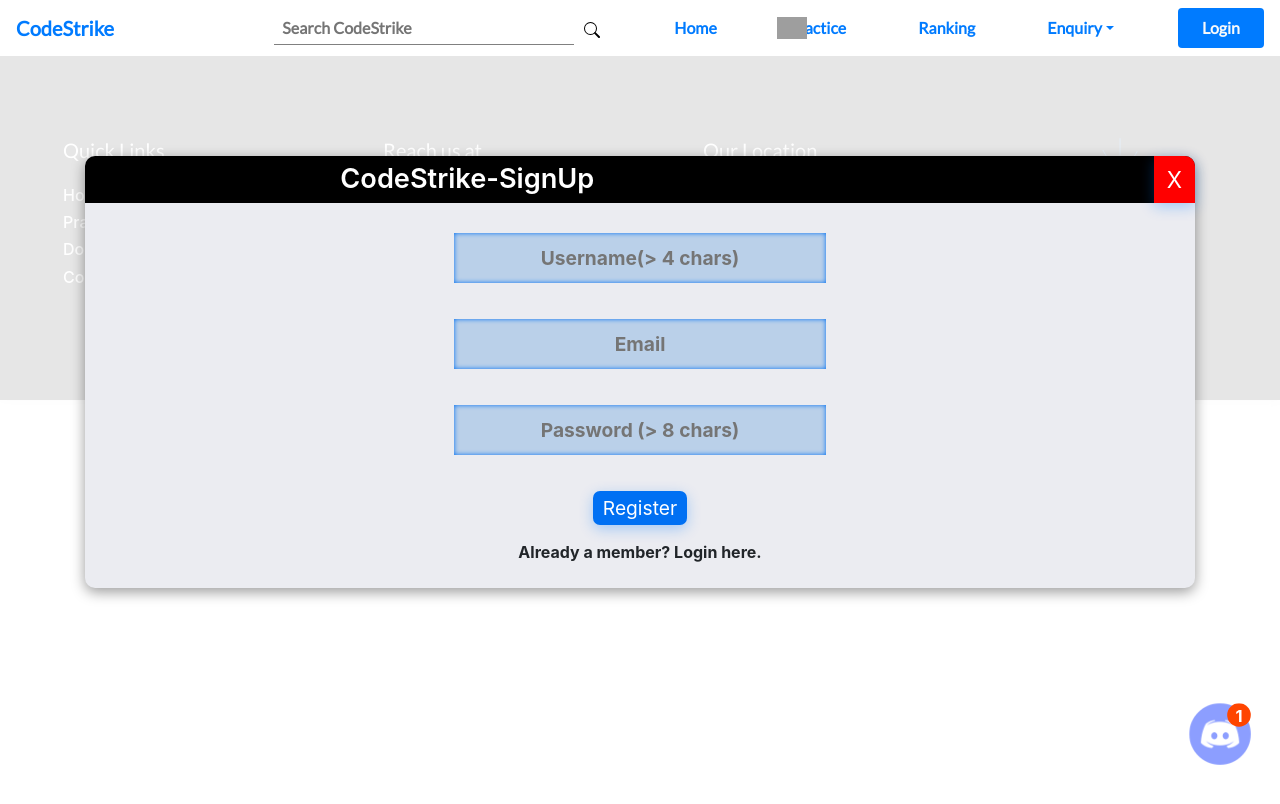
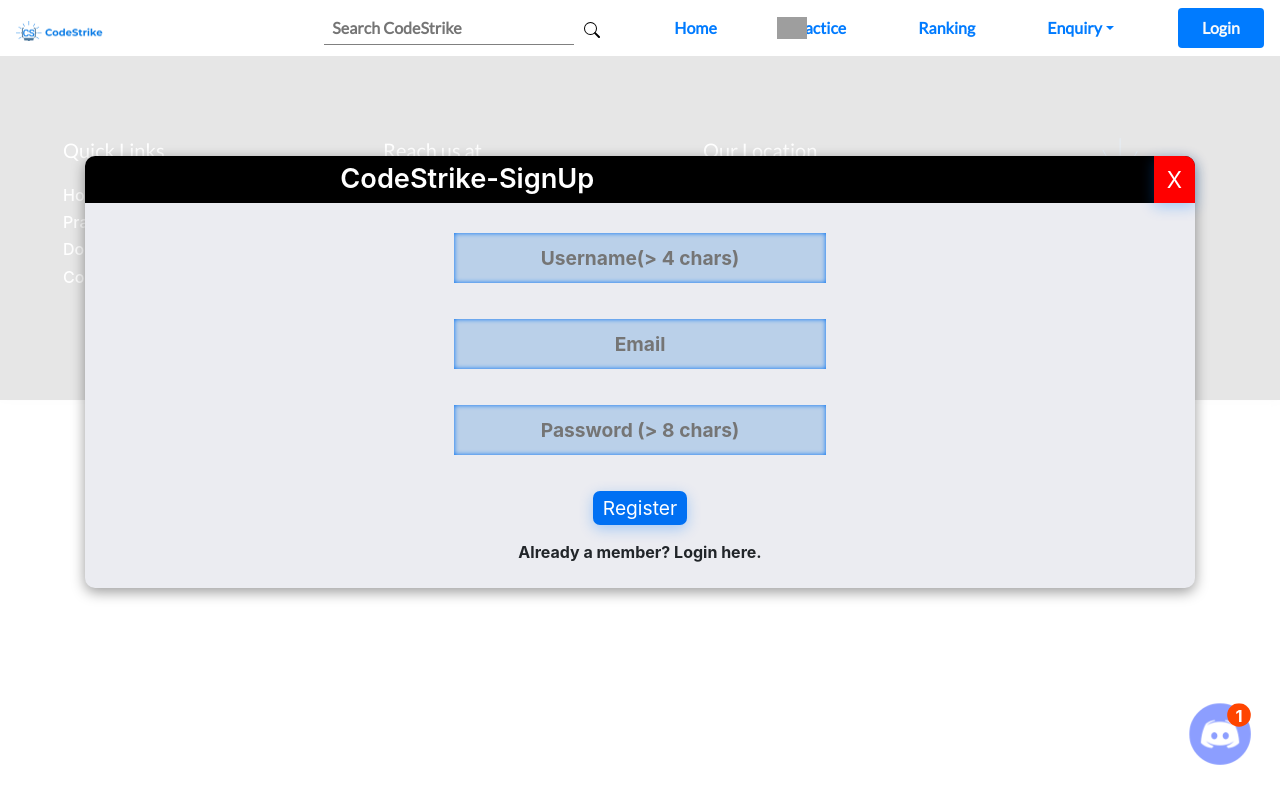
Before and after one commit to kaizen-cmd/explore-nextJS, a Next.js app: page /contest/1 in a window 1280 px wide. Shown: the top 804 px of the page. Built offline with nearby package versions, Linux system fonts and the light colour scheme; grey boxes are pictures that could not be loaded.

Commit message:
navbar logo and footer logo compresses

```diff
--- a/components/common/navbar.jsx
+++ b/components/common/navbar.jsx
@@ -49,7 +49,15 @@ const NavBar = () => {
     <>
       <nav className="navbar navbar-expand-lg sticky-top">
         <Link href="/">
-          <a className="navbar-brand">CodeStrike</a>
+          <a className="navbar-brand p-0">
+            <img
+              src="/images/navbar-logo.png"
+              alt=""
+              style={{
+                width: "170px !important",
+              }}
+            />
+          </a>
         </Link>
         <button
           id="navbar-btn"
@@ -75,7 +83,7 @@ const NavBar = () => {
                   outline: "none",
                   border: "none",
                   borderBottom: "1px gray solid",
-                  width: "300px",
+                  width: "250px",
                 }}
                 onFocus={() => {
                   document.getElementById("search").style.borderBottom =
```
Also changed, not shown: public/ico.png, public/images/navbar-logo.png (added).
